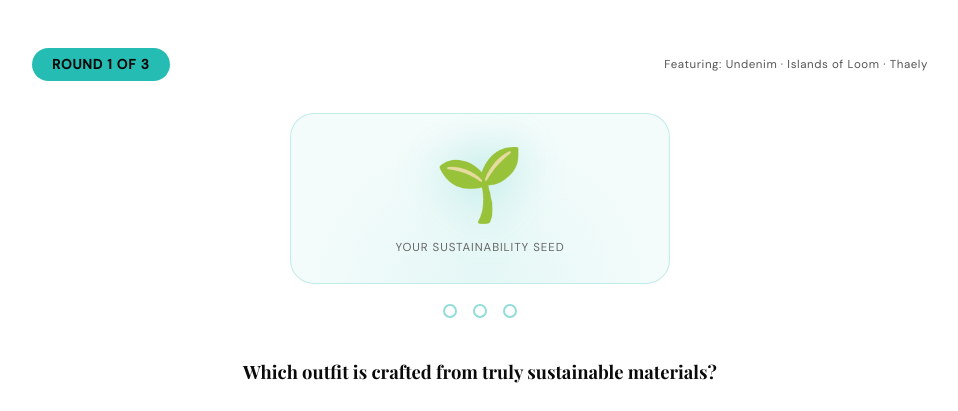
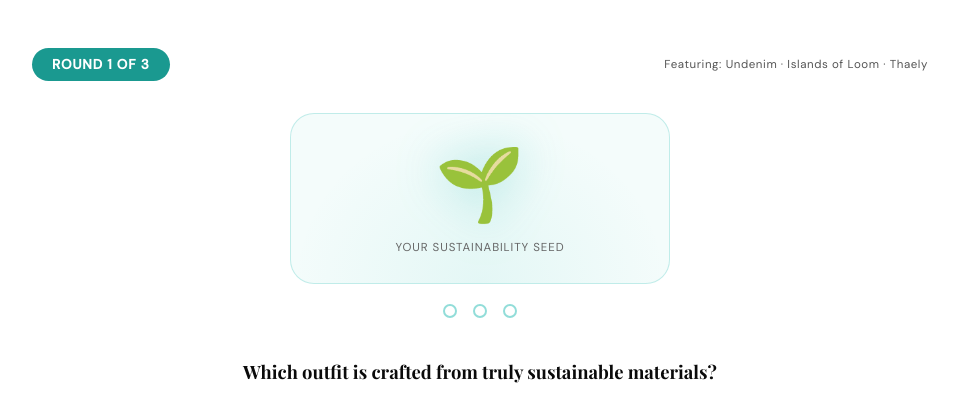
Before and after one commit to Adarsh961/Earthday-Getto, a plain HTML site: page game.html in a window 1280 px wide. Shown: the top 411 px of the page, without its empty margins (160-1118 px from the left). Drawn offline with nearby package versions, Linux system fonts and the light colour scheme.

Commit message:
Add files via upload

```diff
--- a/style.css
+++ b/style.css
@@ -112,7 +112,7 @@ h1 em {
 .trail-step {
   background: rgba(37,188,180,0.12);
   border: 1px solid rgba(37,188,180,0.3);
-  color: var(--cyan-light);
+  color: var(--cyan-dark);
   padding: 7px 12px;
   border-radius: 8px;
   font-size: 0.8rem;
@@ -764,8 +764,8 @@ h1, h2, .outfit-name, .question-prompt { color: var(--black); }
 
 /* ─── Fix 1: Round indicator visible on white background ─── */
 .round-indicator {
-  background: var(--cyan) !important;
-  color: var(--black) !important;
+  background: var(--cyan-dark) !important;
+  color: var(--white) !important;
 }
 
 /* ─── Fix 2: Images stay within card, no overflow ─── */
```
